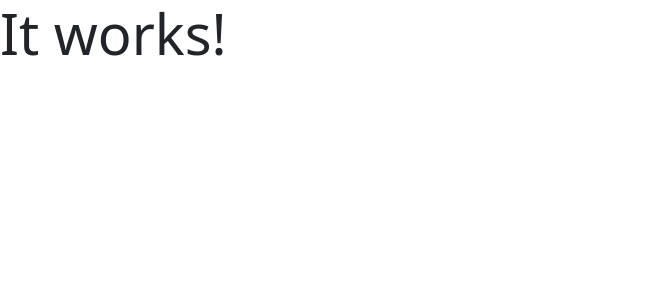
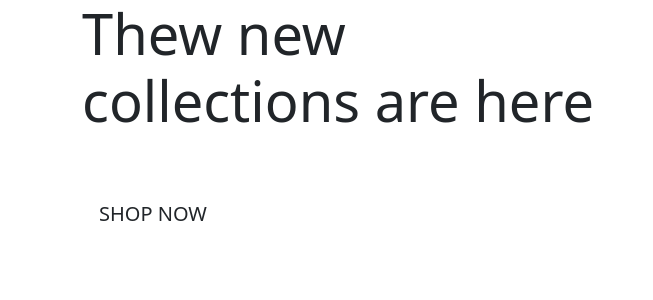
Before and after one commit to alexandruvalentin/boutique_ado, a Django app: page / in a window 1280 px wide. Shown: the top 300 px of the page, without its empty margins (0-653 px from the left). Run offline with Django 3.2, Linux system fonts and the light colour scheme.

Commit message:
added homepage content

```diff
--- a/home/templates/home/index.html
+++ b/home/templates/home/index.html
@@ -1,6 +1,21 @@
 {% extends "base.html" %}
 {% load static %}
 
+{% block page_header %}
+{% endblock %}
+
 {% block content %}
-<h1 class="display-4 text-succes">It works!</h1>
+    <div class="container h-100">
+        <div class="row h-100">
+            <div class="col-7 col-md-6 my-auto">
+                <h1 class="display-4 logo-font text-black">
+                    Thew new collections are here</h1>
+                <div class="my-5">
+                    <h4>
+                        <a href="" class="shop-now-button btn btn-lg rounded-0 text-uppercase py-3">Shop now</a>
+                    </h4>
+                </div>
+            </div>
+        </div>
+    </div>
 {% endblock %}
```
